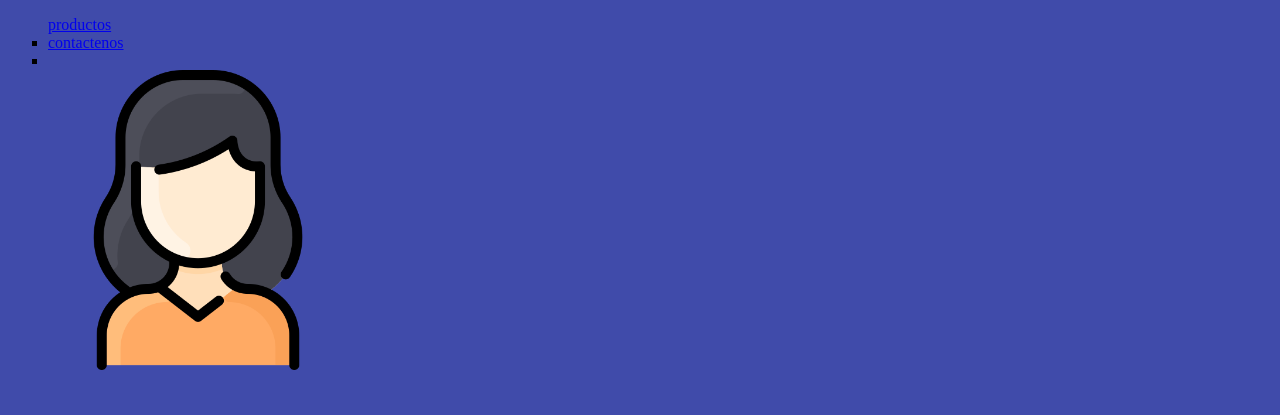
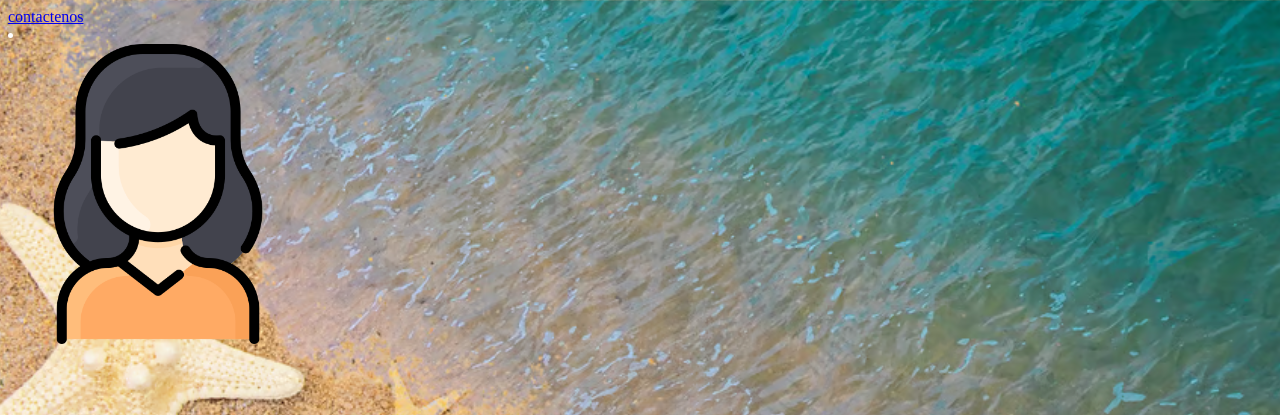
Before and after one commit to marialejandra25/marialejandra25.github.io, a plain HTML site: page index.html in a window 1280 px wide. Shown: the top 415 px of the page. Drawn offline with Linux system fonts and the light colour scheme.

Commit message:
Add files via upload

```diff
--- a/estilos.css
+++ b/estilos.css
@@ -1,4 +1,8 @@
-body{background-color: rgb(64, 75, 170);
+body{
+    background-image: url('fondo.jpg');
+            background-size: cover;
+            background-position: center;
+            height: 100vh; color: white;
 }
 h1{color: #e23434;
 }
--- a/index.html
+++ b/index.html
@@ -7,13 +7,7 @@
     <link rel="stylesheet" href="estilos.css">
 </head>
 <body>
-    <ul type="square"
 
-
-        <li>
-
-            <a href="productos.html">productos
-                <li>
 
 
         <a href="contactenos.html">contactenos</a>
@@ -38,5 +32,7 @@
  <h5>titulo5</h5>
  <h6>titulo6</h6>
  <p>parrafo</p>
+
+ <iframe width="560" height="315" src="https://www.youtube.com/embed/xkUyIYfmTmg?si=Mbv7D6kd4VscpDcD" title="YouTube video player" frameborder="0" allow="accelerometer; autoplay; clipboard-write; encrypted-media; gyroscope; picture-in-picture; web-share" referrerpolicy="strict-origin-when-cross-origin" allowfullscreen></iframe>
 </body>
 </html>
```
